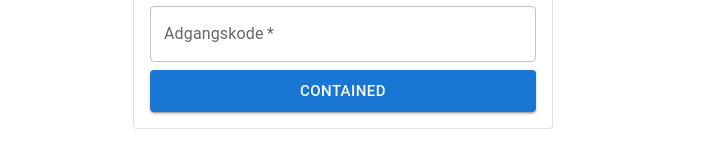
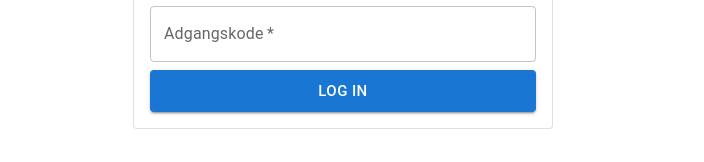
Before and after one commit to amatzen/stads-gradeoverview, a React (Vite) app: page / in a window 1280 px wide. Shown: the part 423-585 px from the top of the page, without its empty margins (297-1001 px from the left). Built offline with nearby package versions, Linux system fonts and the light colour scheme.

Commit message:
Change text

```diff
--- a/src/pages/Login.tsx
+++ b/src/pages/Login.tsx
@@ -45,7 +45,7 @@ const LoginPage = () => {
                 variant="contained"
                 size="large"
                 fullWidth
-            >Contained</Button>
+            >Log in</Button>
 
         </Paper>
     )
```
